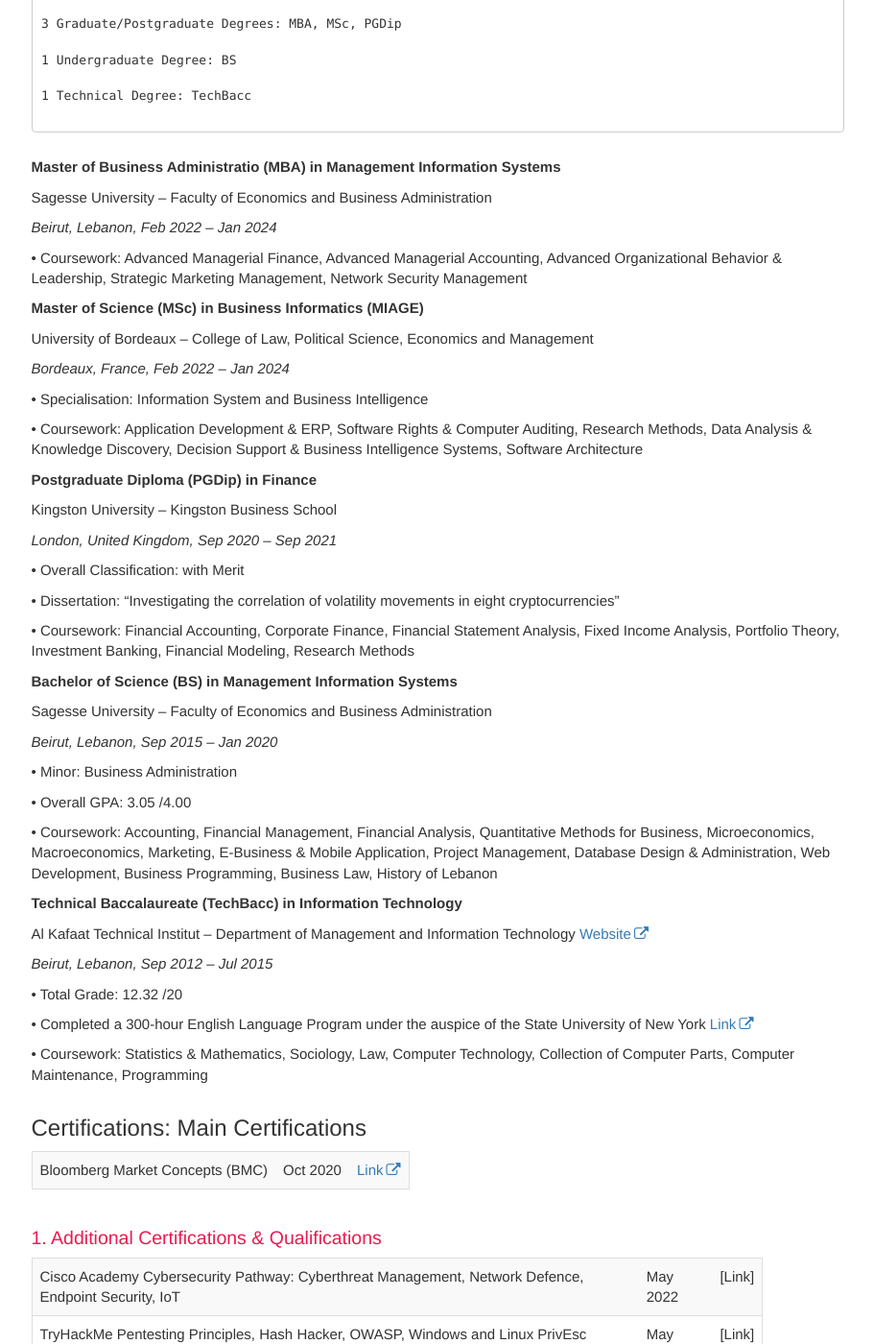
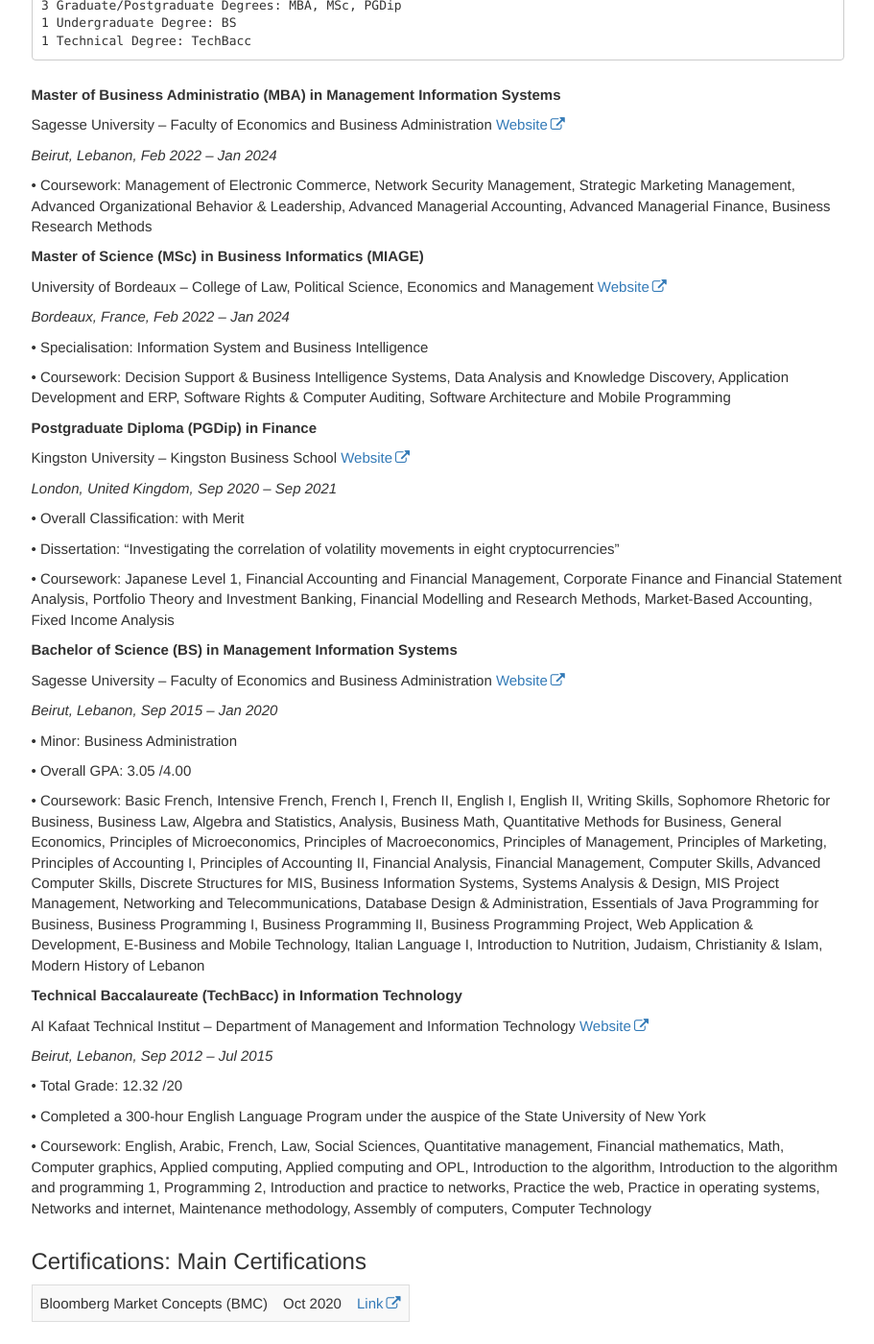
Before and after one commit to TheGreatFable/AboutAliYazbek, a Jekyll site: the page built from index.md, in a window 1280 px wide and 1400 px high, scrolled down 1454 px. Shown: the whole window at 96% size, without its empty margins (330-1241 px from the left). Built offline with Jekyll 4.4.1, drawn with Linux system fonts in a browser that asks for light colours; comment, search, counter and statistics services are not loaded; some of the changed text lies outside the part shown.

Commit message:
Update index.md

````diff
--- a/index.md
+++ b/index.md
@@ -36,43 +36,36 @@ Mr. Ali is passionate about improving clients' financial well-being with offers,
 In case you need summary, here it is:
 
 ```
-
 Highest Level Achieved: MBA | FHEQ Level 7
-
 3 Graduate/Postgraduate Degrees: MBA, MSc, PGDip
-
 1 Undergraduate Degree: BS
-
 1 Technical Degree: TechBacc
-
 ```
 
 
 **Master of Business Administratio (MBA) in Management Information Systems**
 
-Sagesse University – Faculty of Economics and Business Administration
+Sagesse University – Faculty of Economics and Business Administration  [Website](https://uls.edu.lb/fr/faculty/business-administration-finance)
 
 *Beirut, Lebanon, Feb 2022 – Jan 2024*
 
-•	Coursework: Advanced Managerial Finance, Advanced Managerial Accounting, Advanced Organizational Behavior & Leadership, Strategic Marketing Management, Network Security Management
-
+•	Coursework: Management of Electronic Commerce, Network Security Management, Strategic Marketing Management, Advanced Organizational Behavior & Leadership, Advanced Managerial Accounting, Advanced Managerial Finance, Business Research Methods
 
 
 **Master of Science (MSc) in Business Informatics (MIAGE)**
 
-University of Bordeaux – College of Law, Political Science, Economics and Management
+University of Bordeaux – College of Law, Political Science, Economics and Management  [Website](https://miage.emi.u-bordeaux.fr/)
 
 *Bordeaux, France, Feb 2022 – Jan 2024*
 
 •	Specialisation: Information System and Business Intelligence
 
-•	Coursework: Application Development & ERP, Software Rights & Computer Auditing, Research Methods, Data Analysis & Knowledge Discovery, Decision Support & Business Intelligence Systems, Software Architecture
-
+•	Coursework: Decision Support & Business Intelligence Systems, Data Analysis and Knowledge Discovery, Application Development and ERP, Software Rights & Computer Auditing, Software Architecture and Mobile Programming
 
 
 **Postgraduate Diploma (PGDip) in Finance**
 
-Kingston University – Kingston Business School
+Kingston University – Kingston Business School 	[Website](https://www.kingston.ac.uk/postgraduate/courses/finance-msc/)
 
 *London, United Kingdom, Sep 2020 – Sep 2021*
 
@@ -80,13 +73,12 @@ Kingston University – Kingston Business School
 
 •	Dissertation: “Investigating the correlation of volatility movements in eight cryptocurrencies”
 
-•	Coursework: Financial Accounting, Corporate Finance, Financial Statement Analysis, Fixed Income Analysis, Portfolio Theory, Investment Banking, Financial Modeling, Research Methods
-
+•	Coursework: Japanese Level 1, Financial Accounting and Financial Management, Corporate Finance and Financial Statement Analysis, Portfolio Theory and Investment Banking, Financial Modelling and Research Methods, Market-Based Accounting, Fixed Income Analysis
 
 
 **Bachelor of Science (BS) in Management Information Systems**
 
-Sagesse University – Faculty of Economics and Business Administration
+Sagesse University – Faculty of Economics and Business Administration  [Website](https://uls.edu.lb/fr/faculty/business-administration-finance)
 
 *Beirut, Lebanon, Sep 2015 – Jan 2020*
 
@@ -94,8 +86,7 @@ Sagesse University – Faculty of Economics and Business Administration
 
 •	Overall GPA: 3.05 /4.00
 
-•	Coursework: Accounting, Financial Management, Financial Analysis, Quantitative Methods for Business, Microeconomics, Macroeconomics, Marketing, E-Business & Mobile Application, Project Management, Database Design & Administration, Web Development, Business Programming, Business Law, History of Lebanon
-
+•	Coursework: Basic French, Intensive French, French I, French II, English I, English II, Writing Skills, Sophomore Rhetoric for Business, Business Law, Algebra and Statistics, Analysis, Business Math, Quantitative Methods for Business, General Economics, Principles of Microeconomics, Principles of Macroeconomics, Principles of Management, Principles of Marketing, Principles of Accounting I, Principles of Accounting II, Financial Analysis, Financial Management, Computer Skills, Advanced Computer Skills, Discrete Structures for MIS, Business Information Systems, Systems Analysis & Design, MIS Project Management, Networking and Telecommunications, Database Design & Administration, Essentials of Java Programming for Business, Business Programming I, Business Programming II, Business Programming Project, Web Application & Development, E-Business and Mobile Technology, Italian Language I, Introduction to Nutrition, Judaism, Christianity & Islam, Modern History of Lebanon
 
 
 **Technical Baccalaureate (TechBacc) in Information Technology**
@@ -106,9 +97,9 @@ Al Kafaat Technical Institut – Department of Management and Information Techno
 
 •	Total Grade: 12.32 /20
 
-•	Completed a 300-hour English Language Program under the auspice of the State University of New York  [Link](https://drive.google.com/)
+•	Completed a 300-hour English Language Program under the auspice of the State University of New York
 
-•	Coursework: Statistics & Mathematics, Sociology, Law, Computer Technology, Collection of Computer Parts, Computer Maintenance, Programming
+•	Coursework: English, Arabic, French, Law, Social Sciences, Quantitative management, Financial mathematics, Math, Computer graphics, Applied computing, Applied computing and OPL, Introduction to the algorithm, Introduction to the algorithm and programming 1, Programming 2, Introduction and practice to networks, Practice the web, Practice in operating systems, Networks and internet, Maintenance methodology, Assembly of computers, Computer Technology
 
 
 ## Certifications: Main Certifications {#option1}
@@ -117,29 +108,29 @@ Bloomberg Market Concepts (BMC) | Oct 2020 | [Link](https://portal.bloombergfore
 
 ### 1. Additional Certifications & Qualifications {#option2}
 
-Cisco Academy Cybersecurity Pathway: Cyberthreat Management, Network Defence, Endpoint Security, IoT | May 2022 | [Link]
-TryHackMe Pentesting Principles, Hash Hacker, OWASP, Windows and Linux PrivEsc | May 2022 | [Link]
-Accenture Digital Skills: Web Analytics | May 2022 | [Link]
-Microsoft Protect Enterprise Information with Microsoft 365, Model Data in Power BI | May 2022 | [Link]
-LinkedIn Learning Become an IT Support Technician, Data Analyst, Financial Analyst, Bookkeeper | Sep 2021 | [Link]
-HackerRank C# & Python (Basic) | May 2021 | [Link]
+Cisco Academy Cybersecurity Pathway: Cyberthreat Management, Network Defence, Endpoint Security, IoT | May 2022 | [Link](https://www.credly.com/users/mraliyazbek)
+TryHackMe Pentesting Principles, Hash Hacker, OWASP, Windows and Linux PrivEsc | May 2022 | [Link](https://tryhackme.com/p/TheGreatFable)
+Accenture Digital Skills: Web Analytics | May 2022 | [Link](https://www.futurelearn.com/certificates/jespaa2)
+Microsoft Protect Enterprise Information with Microsoft 365, Model Data in Power BI | May 2022 | [Link](https://learn.microsoft.com/en-us/users/aliyazbek/achievements)
+LinkedIn Learning Become an IT Support Technician, Data Analyst, Financial Analyst, Bookkeeper | Sep 2021 | [Link](https://drive.google.com/drive/folders/1xw8PqLu4ZZMQaRKMJ6jT7e6Oa954d0d1?usp=share_link)
+HackerRank C# & Python (Basic) | May 2021 | [Link](https://www.hackerrank.com/certificates/iframe/ca0b7858db0f) [Link](https://www.hackerrank.com/certificates/iframe/a2af5f56c154)
 
-### 2. Virtual Experience Programs at *Forage*
+### 2. Virtual Experience Programs at *Forage* [Link](https://www.theforage.com/profile/ThSTMa8PDLbYGjBXq?ref=ThSTMa8PDLbYGjBXq)
 
-JPMorgan Chase & Co. Corporate Analyst Development Program (CADP) Virtual Experience Program at Forage | Sep 2022 | [Link]
-PwC Switzerland Corporate Tax Virtual Case Experience at Forage | Sep 2022 | [Link]
-Latham & Watkins Mergers & Acquisitions Virtual Experience Program at Forage | Sep 2022 | [Link]
-Electronic Arts (EA) Software Engineering Virtual Experience Program at Forage | Sep 2022 | [Link]
-Boston Consulting Group (BCG) Strategy Consulting Virtual Experience Program at Forage | Sep 2022 | [Link]
-Amazon Web Services (AWS) APAC Solutions Architect Virtual Experience Program at Forage | Jun 2022 | [Link]
-Visa Token Service Technology Virtual Experience Program at Forage | Jun 2022 | [Link]
-Mastercard Cybersecurity Virtual Experience Program at Forage | Jun 2022 | [Link]
-Goldman Sachs Excel Skills for Business Virtual Experience Program at Forage | Jun 2022 | [Link]
+JPMorgan Chase & Co. Corporate Analyst Development Program (CADP) Virtual Experience Program at Forage | Sep 2022
+PwC Switzerland Corporate Tax Virtual Case Experience at Forage | Sep 2022
+Latham & Watkins Mergers & Acquisitions Virtual Experience Program at Forage | Sep 2022
+Electronic Arts (EA) Software Engineering Virtual Experience Program at Forage | Sep 2022
+Boston Consulting Group (BCG) Strategy Consulting Virtual Experience Program at Forage | Sep 2022
+Amazon Web Services (AWS) APAC Solutions Architect Virtual Experience Program at Forage | Jun 2022
+Visa Token Service Technology Virtual Experience Program at Forage | Jun 2022
+Mastercard Cybersecurity Virtual Experience Program at Forage | Jun 2022
+Goldman Sachs Excel Skills for Business Virtual Experience Program at Forage | Jun 2022
 
 ### 3. Language Certifications
 
-Education First (EF) Standard English Test, Result: 72/100 – C2 | Sep 2022 | [Link]
-International English Language Testing System (IELTS) Academic for UKVI, Score: 6.0 – B2 | Jan 2020 | [Link]
+Education First (EF) Standard English Test, Result: 72/100 – C2 | Sep 2022 | [Link](https://www.efset.org/cert/65Zuvs)
+International English Language Testing System (IELTS) Academic for UKVI, Score: 6.0 – B2 | Jan 2020
 
 
 ## Skills
@@ -176,9 +167,13 @@ Numerical Translator Application: Designed an algorithm that converts decimal nu
 
 ## Languages
 
-**Fluent:** English, French, Arabic, Russian
+**Fluent:**
 
-**Beginner:** Italian, German, Spanish, Japanese
+English, French, Arabic, Russian
+
+**Beginner:**
+
+Italian, German, Spanish, Japanese
 
 
 ## Publications
````
Also changed, not shown: other parts of index.md (+4 -3 lines).
